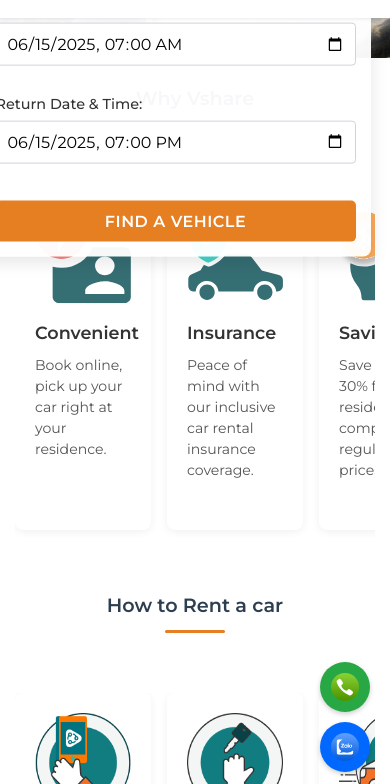
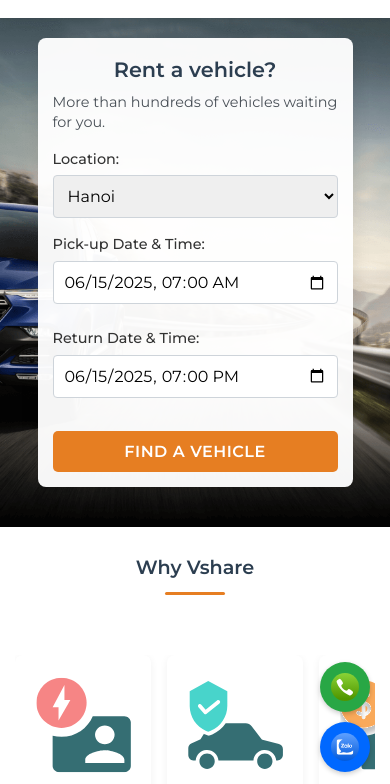
Before and after one commit to hoang-ama/car-rental-node, a website: page public/index.html in a window 390 px wide. Shown: the part 52-836 px from the top of the page. Drawn offline with Linux system fonts and the light colour scheme; no server answers.

Commit message:
fix error from booking widget style for mobile_v2

```diff
--- a/public/assets/css/style.css
+++ b/public/assets/css/style.css
@@ -1866,6 +1866,28 @@ ul#detail-features-list li i.fas {
     margin-left: auto;
   } /* Để nút burger ở trái */
 
+  /* 2.Hero Section & Booking Widget */
+
+  .hero {
+    justify-content: center;
+    padding: 20px;
+  } /* Canh giữa widget trên tablet */
+  .booking-widget-overlay {
+    position: relative;
+    top: auto;
+    right: auto;
+    transform: none;
+    margin: 20px auto;
+    max-width: 90%;
+    width: 480px;
+  }
+  /* Style cho form-group nếu cần */
+.booking-widget-overlay .form-group {
+  /* margin-bottom: 15px;  Khoảng cách giữa các input group */
+  display: flex;
+  gap: 8px;
+  margin-bottom: 8px;
+}
 
   /* 3.Benefits Section */
 
```
